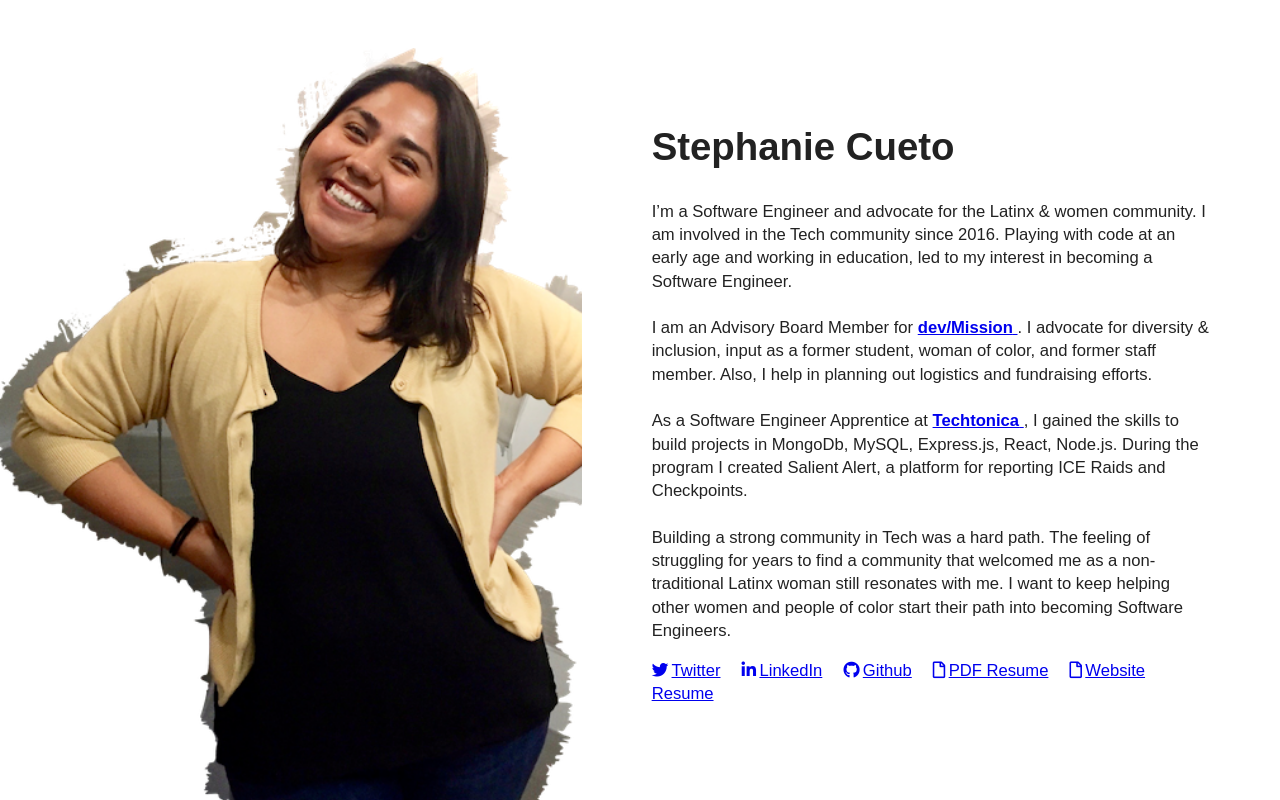
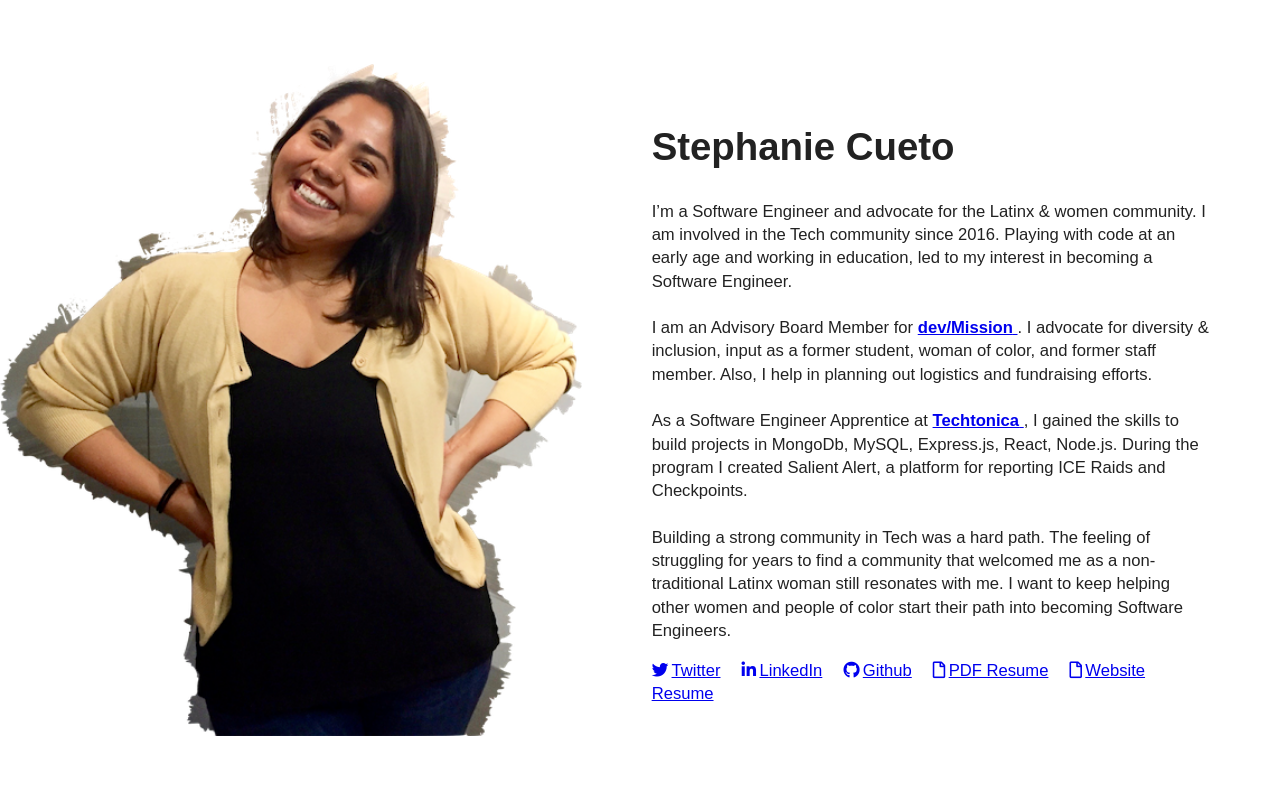
Before and after one commit to smcueto/stephaniecueto-website, a PHP site: page /index.html in a window 1280 px wide. Run offline with PHP 8.4, Linux system fonts and the light colour scheme; some libraries are stand-ins or nearby versions.

Commit message:
response image fix

```diff
--- a/css/index.css
+++ b/css/index.css
@@ -108,12 +108,15 @@ html {
 }
 
 #pic {
-    background-image: url('../img/stephaniecuetowebsite.png');
-    background-color: #ffffff;
-    background-size: auto 95%;
-    background-repeat: no-repeat;
-    background-position: 10% 3em;
     width: 50%;
+    display: flex;
+    justify-content: flex-end;
+    align-items: center;
+}
+
+img {
+    width: 100%;
+    height: auto;
 }
 
 #about {
@@ -146,8 +149,6 @@ p, a {
     width: 80%;
 }
 
-
-
 #social a:not(:first-child) {
     margin-left: 1em;
 }
@@ -171,9 +172,9 @@ p, a {
  * Hide visually and from screen readers
  */
 
-.hidden {
+/* .hidden {
     display: none !important;
-}
+} */
 
 
 /*
--- a/index.html
+++ b/index.html
@@ -23,8 +23,9 @@
 
 <body>
     <div class="container">
-        <div id="pic"></div>
-
+            <div id="pic">
+                <img src="./img/stephaniecuetowebsite.png" alt="Stephanie Cueto">
+            </div>
         <div id="about">
             <div id="bio-container">
                 <div id='bio'>
```
